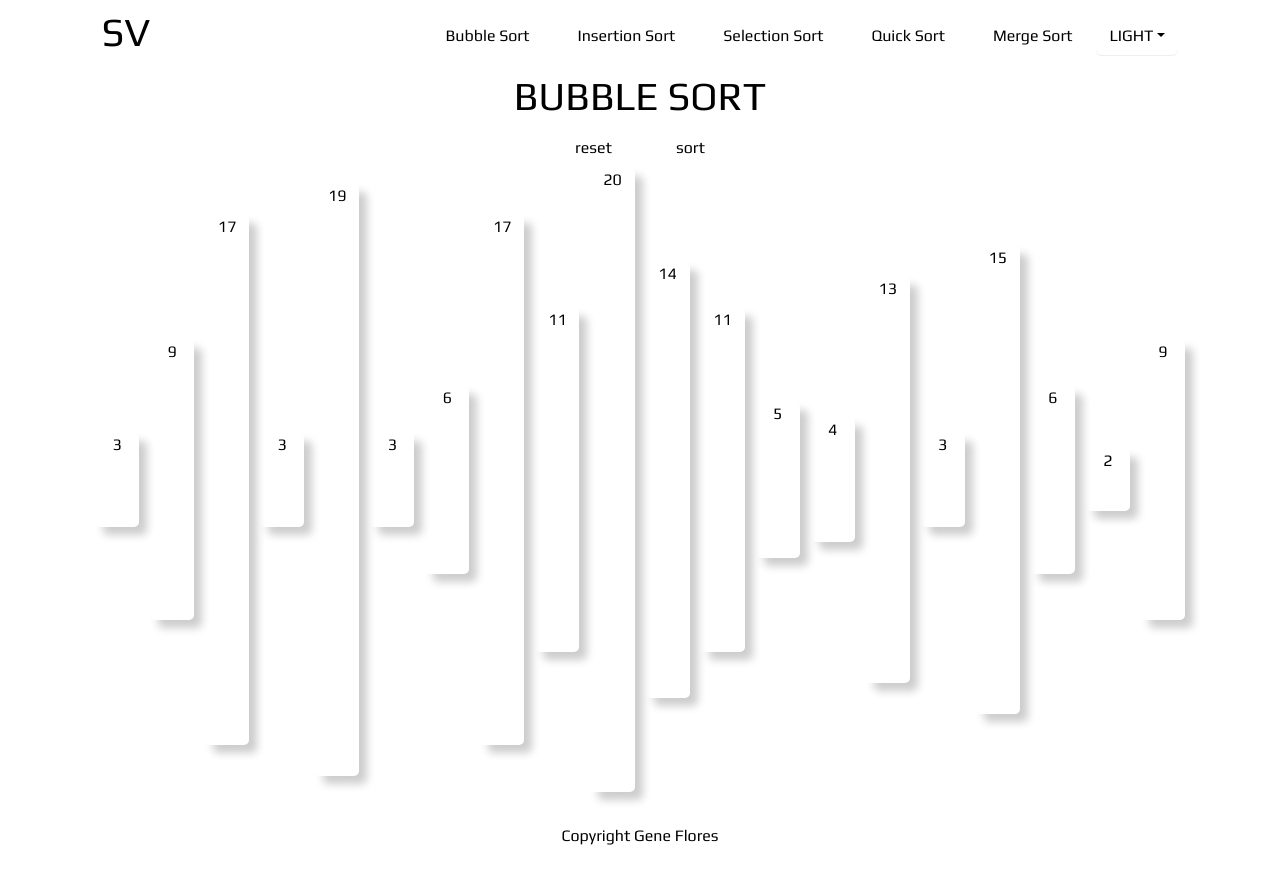
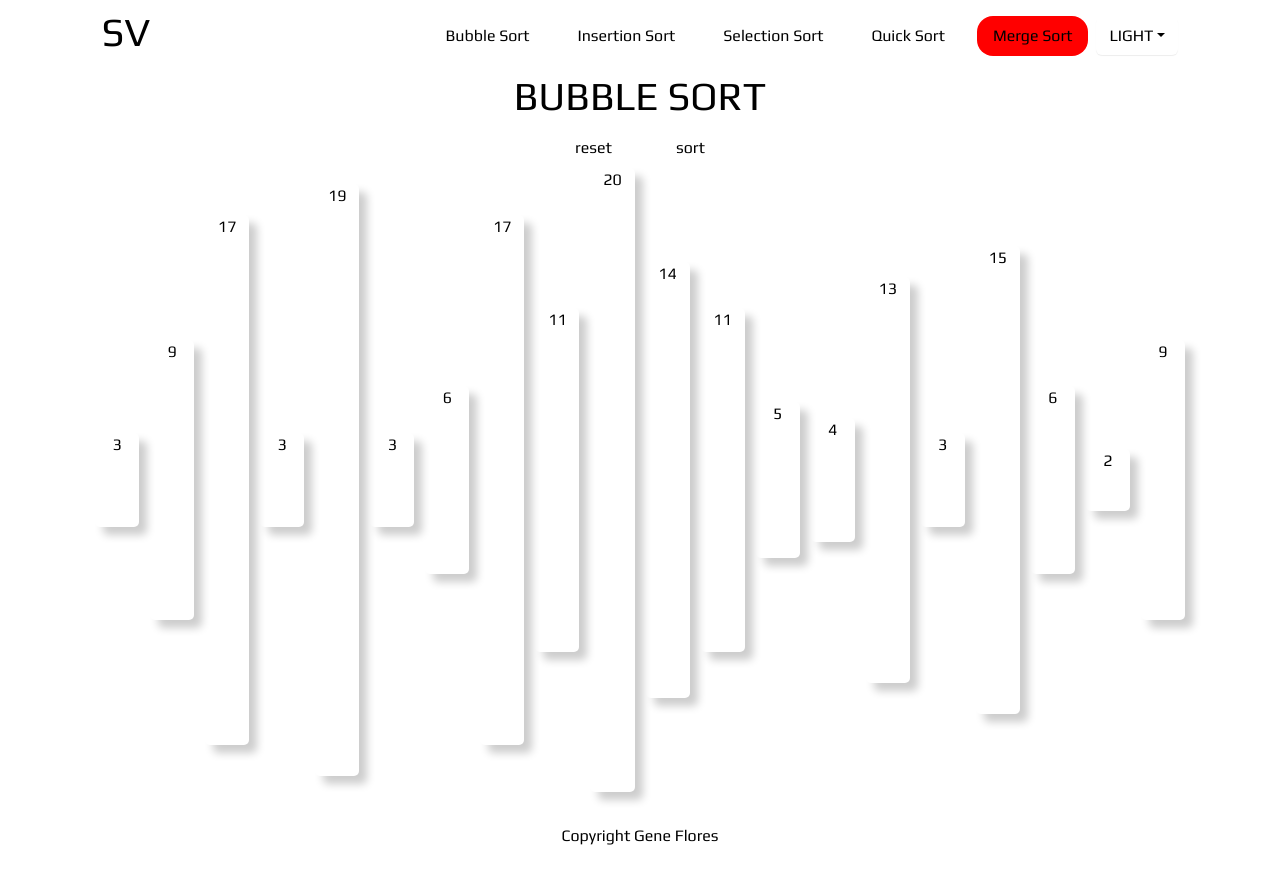
Before and after one commit to genepaolo/sorting-visualizer, a React (Create React App) app: page / in a window 1280 px wide. Built offline with nearby package versions, Linux system fonts and the light colour scheme.

Commit message:
merge sort placeholder

```diff
--- a/src/components/Navbar.jsx
+++ b/src/components/Navbar.jsx
@@ -47,7 +47,7 @@ function Navbar(){
                         <button className="nav-item-btn" onClick={ () => updateSort('QUICK')} style={themes[theme]}>Quick Sort</button>
                     </li>
                     <li className="nav-item">
-                        <button className="nav-item-btn" onClick={ () => updateSort('MERGE')} style={themes[theme]}>Merge Sort</button>
+                        <button className="nav-item-btn" onClick={ () => updateSort('MERGE')} style={{backgroundColor: "red"}}>Merge Sort</button>
                     </li>
                 </ul>
 
```
